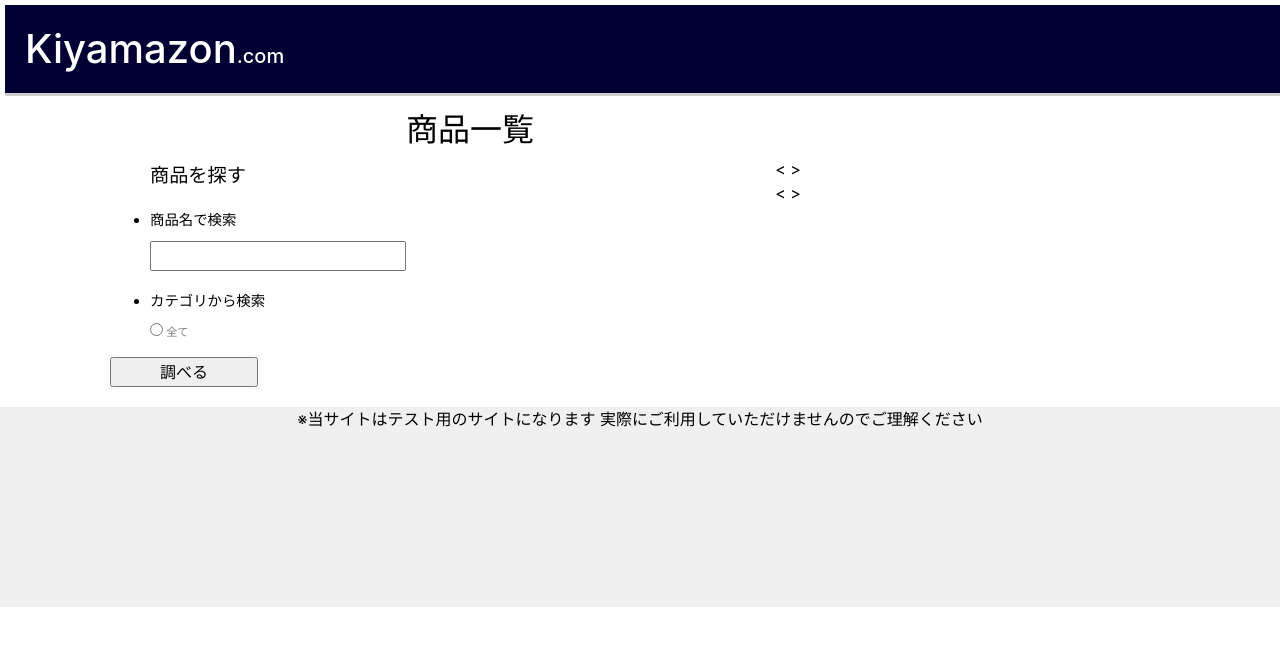
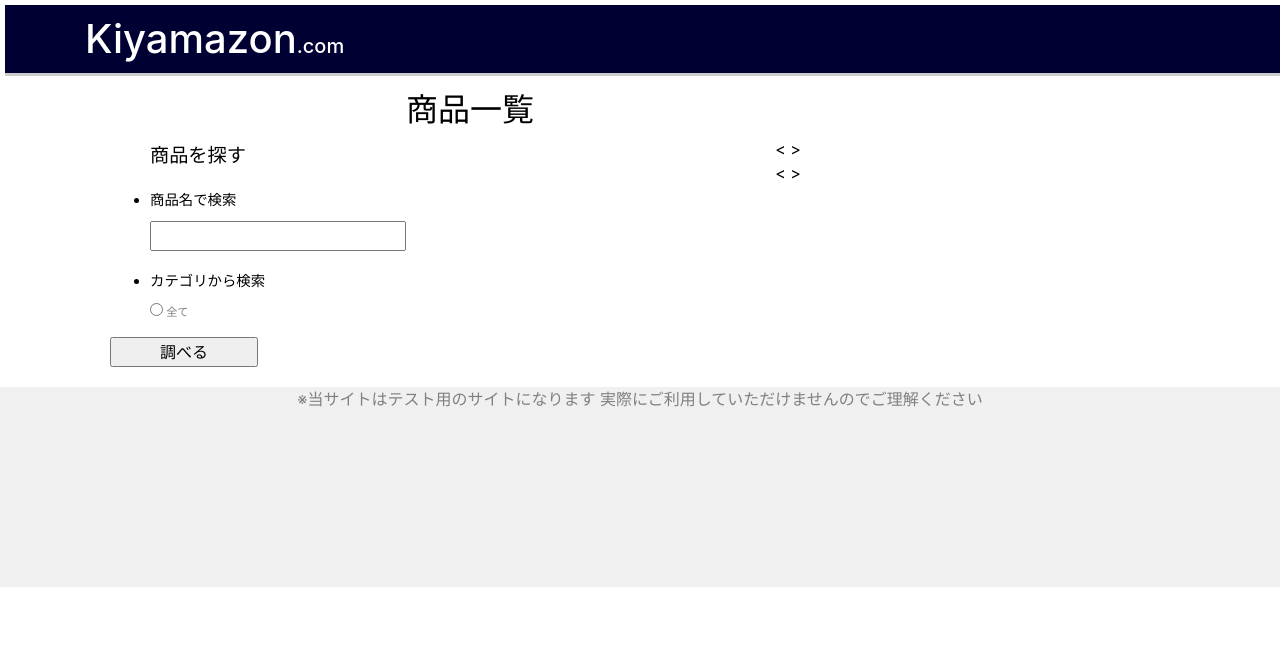
Before and after one commit to keyyang0723/kiyama_ec, a PHP site: page / in a window 1280 px wide. Shown: the top 646 px of the page. Run offline with PHP 8.4, Linux system fonts and the light colour scheme; data that the repository does not hold is empty; some libraries are stand-ins or nearby versions.

Commit message:
<レイアウトアップデート5>

```diff
--- a/views/front/detail.php
+++ b/views/front/detail.php
@@ -26,7 +26,7 @@
 					<div class="stock">
 						個数を選択してください<br/>
 						<?php if($product['stock']==0):?>
-							<a style = "color:red;"">SOLD OUT!!<br/></a>
+							<a class="soldout">SOLD OUT!!<br/></a>
 						<?php else :?>
 							<div class="select" style="width: 100%;">
 								<select name = 'number' >
--- a/views/layout.php
+++ b/views/layout.php
@@ -24,8 +24,8 @@
  	</div>
 
  	<div id="footer">
- 		※当サイトはテスト用のサイトになります
- 		実際にご利用していただけませんのでご理解ください
+ 		<a style="color: grey; text-align: justify-all;">※当サイトはテスト用のサイトになります
+ 		実際にご利用していただけませんのでご理解ください<a>
  	</div>
 
 
--- a/web/css/style.css
+++ b/web/css/style.css
@@ -8,12 +8,10 @@ body{
 h1{
 	color:white;
 }
-a{
 
-}
 #header{
 	background-color: #000033;
-	padding: 20px;
+	padding: 10px 80px;
 	border-bottom: 3px solid #CCCCCC;
 	position: relative;
 	  top: 5px;
@@ -150,6 +148,13 @@ div.detail_image{
 
 }
 
+div.stock{
+	font-size: 80%;
+}
+a.soldout{
+	color:red;
+}
+
 ul.product_detail{
 
 }
```
